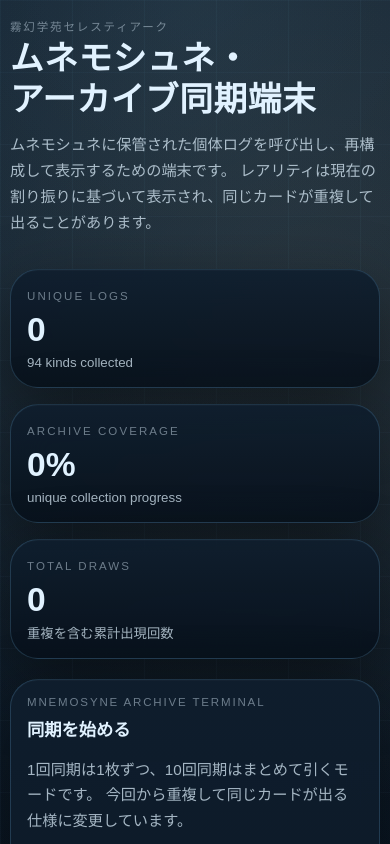
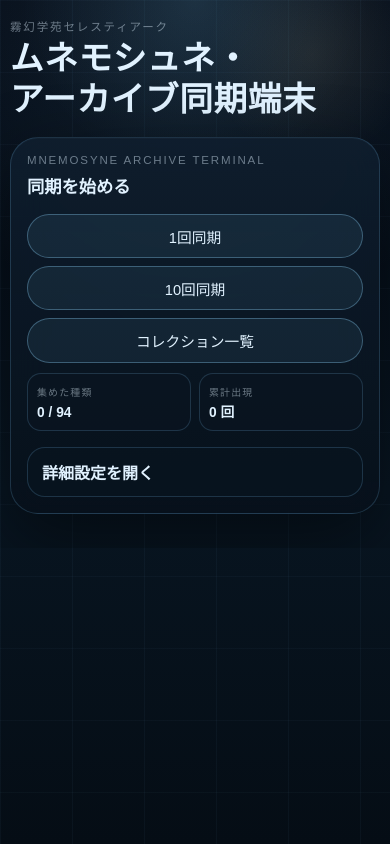
Before and after one commit to rya89128-collab/celestiark-terminal, a React (Vite) app: page / in a window 390 px wide. Shown: the top 844 px of the page. Built offline with nearby package versions, Linux system fonts and the light colour scheme.

Commit message:
Polish mobile result flow

```diff
--- a/src/components/card/CardDetailModal.tsx
+++ b/src/components/card/CardDetailModal.tsx
@@ -29,7 +29,7 @@ export function CardDetailModal({ card, drawCount = 0, onClose }: CardDetailModa
           </button>
         </header>
         <div className="modal-panel__content">
-          <PersonaCard card={card} />
+          <PersonaCard card={card} variant="detail" />
           <div className="modal-panel__notes">
             <div className="terminal-detail">
               <span>ARCHIVE ID</span>
--- a/src/components/gacha/GachaCore.tsx
+++ b/src/components/gacha/GachaCore.tsx
@@ -150,10 +150,17 @@ export function GachaCore({
   const lastSummary = lastResultCards.length > 0
     ? `${lastResultCards.length}件の結果を保存中`
     : 'まだ同期していません';
+  const showMobileFollowupActions = Boolean(session && currentStep?.phase === 'complete');
 
   return (
     <section className="gacha-core">
-      <div className="terminal-panel terminal-panel--main">
+      <div
+        className={[
+          'terminal-panel',
+          'terminal-panel--main',
+          showMobileFollowupActions ? 'has-mobile-followup-actions' : '',
+        ].join(' ')}
+      >
         <header className="terminal-panel__header">
           <div>
             <p className="eyebrow">MNEMOSYNE ARCHIVE TERMINAL</p>
@@ -162,9 +169,19 @@ export function GachaCore({
         </header>
 
         <p className="control-copy">
-          1回同期は1枚ずつ、10回同期はまとめて引くモードです。
-          今回から重複して同じカードが出る仕様に変更しています。
+          1回同期は1件ずつの照合、10回同期は一括で複数ログを呼び出すモードです。
         </p>
+
+        <div className="mobile-sync-summary">
+          <article className="mobile-sync-summary__item">
+            <span>集めた種類</span>
+            <strong>{storage.syncedLogs.length} / {cards.length}</strong>
+          </article>
+          <article className="mobile-sync-summary__item">
+            <span>累計出現</span>
+            <strong>{totalDraws} 回</strong>
+          </article>
+        </div>
 
         <div className="control-guide">
           <article className="control-guide__stat">
@@ -204,25 +221,6 @@ export function GachaCore({
           </div>
         )}
 
-        <div className="terminal-actions terminal-actions--maintenance">
-          <button className="ghost-button" disabled={isRunning} onClick={resetRarity} type="button">
-            レアリティリセット
-          </button>
-          <button className="ghost-button" disabled={isRunning} onClick={resetEverything} type="button">
-            ガチャを初期化
-          </button>
-        </div>
-
-        <p className="action-note">
-          レアリティリセットは「どのカードが UR / SSR / SR になるか」を作り直します。
-          ガチャを初期化は出現履歴と回数を消して最初から遊び直します。
-        </p>
-        <p className="action-note">
-          映像演出が読み込めない場合は、自動で簡易演出に切り替わります。
-          現在の状態: {videoFallback ? '簡易演出' : '通常演出'}
-        </p>
-      </div>
-
         {session && currentStep && (
           <>
             <div
@@ -236,6 +234,20 @@ export function GachaCore({
                 phaseIndex={phaseIndex}
                 session={session}
               />
+
+              {currentStep.phase === 'complete' && (
+                <div className="terminal-actions terminal-actions--primary mobile-followup-actions">
+                  <button onClick={() => startSync(1, false)} type="button">
+                    1回同期
+                  </button>
+                  <button onClick={() => startSync(10, false)} type="button">
+                    10回同期
+                  </button>
+                  <button className="ghost-button" onClick={onOpenLogBoard} type="button">
+                    コレクション一覧
+                  </button>
+                </div>
+              )}
 
               {currentStep.phase === 'complete' && (
                 <SyncResultPanel
@@ -254,6 +266,46 @@ export function GachaCore({
             )}
           </>
         )}
+
+        <div className="terminal-actions terminal-actions--maintenance">
+          <button className="ghost-button" disabled={isRunning} onClick={resetRarity} type="button">
+            レアリティリセット
+          </button>
+          <button className="ghost-button" disabled={isRunning} onClick={resetEverything} type="button">
+            ガチャを初期化
+          </button>
+        </div>
+
+        <p className="action-note">
+          レアリティリセットは「どのカードが UR / SSR / SR になるか」を作り直します。
+          ガチャを初期化は出現履歴と回数を消して最初から遊び直します。
+        </p>
+        <p className="action-note">
+          映像演出が読み込めない場合は、自動で簡易演出に切り替わります。
+          現在の状態: {videoFallback ? '簡易演出' : '通常演出'}
+        </p>
+
+        <details className="mobile-utility-drawer">
+          <summary>詳細設定を開く</summary>
+          <div className="terminal-actions terminal-actions--maintenance">
+            <button className="ghost-button" disabled={isRunning} onClick={resetRarity} type="button">
+              レアリティリセット
+            </button>
+            <button className="ghost-button" disabled={isRunning} onClick={resetEverything} type="button">
+              ガチャを初期化
+            </button>
+          </div>
+          <p className="action-note">
+            レアリティリセットは「どのカードが UR / SSR / SR になるか」を作り直します。
+          </p>
+          <p className="action-note">
+            ガチャを初期化は出現履歴と回数を消して最初から遊び直します。
+          </p>
+          <p className="action-note">
+            現在の状態: {videoFallback ? '簡易演出' : '通常演出'}
+          </p>
+        </details>
+      </div>
     </section>
   );
 }
--- a/src/styles/app.css
+++ b/src/styles/app.css
@@ -126,6 +126,61 @@
   margin: 16px 0 0;
   color: var(--text-soft);
   line-height: 1.8;
+}
+
+.mobile-sync-summary,
+.mobile-utility-drawer,
+.mobile-followup-actions {
+  display: none;
+}
+
+.mobile-sync-summary {
+  gap: 10px;
+  margin-top: 16px;
+}
+
+.mobile-sync-summary__item {
+  border: 1px solid var(--line);
+  border-radius: var(--radius-md);
+  background: rgba(10, 21, 33, 0.72);
+  padding: 12px 14px;
+}
+
+.mobile-sync-summary__item span {
+  color: var(--text-faint);
+  font-size: 0.68rem;
+  letter-spacing: 0.16em;
+  text-transform: uppercase;
+}
+
+.mobile-sync-summary__item strong {
+  display: block;
+  margin-top: 0.45rem;
+  font-size: 0.98rem;
+  line-height: 1.45;
+}
+
+.mobile-utility-drawer {
+  margin-top: 16px;
+  border: 1px solid var(--line);
+  border-radius: var(--radius-md);
+  background: rgba(10, 21, 33, 0.58);
+  padding: 12px 14px;
+}
+
+.mobile-utility-drawer summary {
+  cursor: pointer;
+  color: var(--text);
+  font-weight: 700;
+  list-style: none;
+}
+
+.mobile-utility-drawer summary::-webkit-details-marker {
+  display: none;
+}
+
+.mobile-utility-drawer[open] summary {
+  margin-bottom: 12px;
 }
 
 .control-guide {
@@ -751,7 +806,7 @@
   position: relative;
   display: grid;
   place-items: center;
-  width: min(100%, 680px);
+  width: min(100%, 900px);
   perspective: 1400px;
 }
 
@@ -782,7 +837,7 @@
 
 .persona-card-frame {
   position: relative;
-  width: min(100%, 760px);
+  width: min(100%, 900px);
   aspect-ratio: 4 / 3;
   border: 4px solid color-mix(in srgb, var(--card-accent) 72%, transparent);
   border-radius: 24px;
@@ -794,6 +849,10 @@
     inset 0 0 0 1px rgba(255, 255, 255, 0.03),
     inset 0 0 34px rgba(255, 255, 255, 0.04),
     0 0 40px var(--card-glow);
+}
+
+.card-reveal-3d .persona-card-frame {
+  aspect-ratio: auto;
 }
 
 .persona-card-frame.rarity-n {
@@ -922,6 +981,10 @@
   padding: 0;
 }
 
+.persona-card.is-reveal {
+  gap: 10px;
+}
+
 .persona-card__media {
   position: relative;
   overflow: hidden;
@@ -932,12 +995,30 @@
     radial-gradient(circle, var(--card-glow), transparent 62%);
 }
 
+.persona-card.is-reveal .persona-card__media {
+  display: block;
+  border-radius: 18px;
+  aspect-ratio: auto;
+  max-height: none;
+  overflow: visible;
+}
+
 .persona-card__image {
+  box-sizing: border-box;
   width: 100%;
   height: 100%;
   object-fit: contain;
   object-position: center;
   padding: 12px;
+}
+
+.persona-card.is-reveal .persona-card__image {
+  display: block;
+  width: 100%;
+  height: auto;
+  max-width: none;
+  max-height: none;
+  padding: 8px;
 }
 
 .persona-card__rarity-tag {
@@ -962,6 +1043,12 @@
   padding: 0 6px 6px;
 }
 
+.persona-card.is-reveal .persona-card__body {
+  grid-template-rows: auto;
+  gap: 8px;
+  padding: 0 4px 2px;
+}
+
 .persona-card__header {
   display: flex;
   gap: 12px;
@@ -974,10 +1061,20 @@
   line-height: 1.22;
 }
 
+.persona-card.is-reveal .persona-card__header h3 {
+  font-size: clamp(1.46rem, 2.6vw, 2.1rem);
+  line-height: 1.1;
+}
+
 .persona-card__creator {
   margin: 0.45rem 0 0;
   color: var(--text-soft);
   font-size: 0.88rem;
+}
+
+.persona-card.is-reveal .persona-card__creator {
+  margin-top: 0.3rem;
+  font-size: 0.96rem;
 }
 
 .persona-card__student-id {
@@ -985,6 +1082,10 @@
   color: var(--text-faint);
   font-size: 0.74rem;
   letter-spacing: 0.18em;
+}
+
+.persona-card.is-reveal .persona-card__student-id {
+  font-size: 0.78rem;
 }
 
 .persona-card__pill {
@@ -994,6 +1095,11 @@
   border: 1px solid color-mix(in srgb, var(--rarity-accent) 36%, transparent);
   padding: 0.4rem 0.7rem;
   font-size: 0.78rem;
+}
+
+.persona-card.is-reveal .persona-card__pill {
+  padding: 0.56rem 0.88rem;
+  font-size: 0.86rem;
 }
 
 .rarity-badge {
@@ -2124,6 +2230,16 @@
     margin-bottom: 20px;
   }
 
+  .terminal-hero__stats,
+  .terminal-hero__lead,
+  .terminal-side-column,
+  .control-copy,
+  .control-guide,
+  .terminal-actions--maintenance,
+  .terminal-panel--main > .action-note {
+    display: none;
+  }
+
   .terminal-hero__copy h1 {
     gap: 0.14em;
     font-size: clamp(1.7rem, 8vw, 2.55rem);
@@ -2137,11 +2253,6 @@
   .terminal-hero__lead {
     font-size: 0.95rem;
     line-height: 1.7;
-  }
-
-  .terminal-hero__stats,
-  .terminal-side-column {
-    grid-template-columns: 1fr;
   }
 
   .terminal-actions,
@@ -2149,6 +2260,37 @@
   .terminal-metrics,
   .control-guide {
     grid-template-columns: 1fr;
+  }
+
+  .mobile-sync-summary,
+  .mobile-utility-drawer {
+    display: grid;
+  }
+
+  .mobile-followup-actions {
+    display: grid;
+  }
+
+  .mobile-sync-summary {
+    grid-template-columns: repeat(2, minmax(0, 1fr));
+    gap: 8px;
+    margin-top: 10px;
+  }
+
+  .mobile-sync-summary__item {
+    padding: 9px 10px;
+    border-radius: 14px;
+  }
+
+  .mobile-sync-summary__item span {
+    font-size: 0.62rem;
+    letter-spacing: 0.12em;
+  }
+
+  .mobile-sync-summary__item strong {
+    margin-top: 0.3rem;
+    font-size: 0.92rem;
+    line-height: 1.25;
   }
 
   .gacha-sequence__frame,
@@ -2162,6 +2304,37 @@
   .terminal-panel,
   .terminal-stat-card {
     padding: 16px;
+  }
+
+  .terminal-panel--main {
+    display: grid;
+    gap: 0;
+  }
+
+  .terminal-panel--main > .result-capture {
+    order: 2;
+    margin-top: 12px;
+    margin-bottom: 12px;
+  }
+
+  .terminal-panel--main > .terminal-actions--primary {
+    order: 3;
+  }
+
+  .terminal-panel--main > .terminal-actions--secondary {
+    order: 4;
+  }
+
+  .terminal-panel--main > .mobile-sync-summary {
+    order: 5;
+  }
+
+  .terminal-panel--main > .mobile-utility-drawer {
+    order: 6;
+  }
+
+  .terminal-panel--main.has-mobile-followup-actions > .terminal-actions--primary:not(.mobile-followup-actions) {
+    display: none;
   }
 
   .terminal-panel__header,
@@ -2202,6 +2375,10 @@
     font-size: 0.95rem;
   }
 
+  .terminal-panel__header {
+    margin-bottom: 8px;
+  }
+
   .control-guide__stat strong,
   .rarity-rate-row__details strong {
     font-size: 1rem;
@@ -2209,8 +2386,27 @@
 
   .terminal-actions button,
   .ghost-button {
-    min-height: 50px;
-    padding-inline: 1rem;
+    min-height: 44px;
+    padding: 0.72rem 0.95rem;
+    font-size: 0.96rem;
+  }
+
+  .terminal-actions {
+    gap: 8px;
+    margin-top: 8px;
+  }
+
+  .result-capture {
+    gap: 10px;
+  }
+
+  .mobile-followup-actions {
+    order: 2;
+    margin-top: 0;
+  }
+
+  .result-capture > .sync-result-panel {
+    order: 3;
   }
 
   .gacha-sequence {
@@ -2335,17 +2531,21 @@
   .sync-result-panel__stats span {
     flex: 1 1 120px;
     text-align: center;
+    padding: 0.34rem 0.5rem;
+    font-size: 0.66rem;
   }
 
   .sync-result-panel__grid {
     grid-template-columns: repeat(2, minmax(0, 1fr));
-    gap: 10px;
+    gap: 8px;
+    margin-top: 10px;
   }
 
   .result-chip,
   .last-result-chip {
     border-radius: 18px;
-    padding: 14px 14px 16px;
+    padding: 10px 10px 12px;
+    gap: 0.42rem;
   }
 
   .result-chip strong,
@@ -2354,6 +2554,12 @@
     font-size: 1rem;
   }
 
+  .result-chip small,
+  .last-result-chip small {
+    font-size: 0.74rem;
+    line-height: 1.4;
+  }
+
   .sync-log-board {
     grid-template-columns: repeat(2, minmax(0, 1fr));
     gap: 10px;
@@ -2389,6 +2595,24 @@
   .sync-result-panel__header-actions {
     width: 100%;
     justify-items: stretch;
+  }
+
+  .sync-result-panel {
+    padding: 12px;
+  }
+
+  .sync-result-panel__header {
+    gap: 10px;
+  }
+
+  .sync-result-panel__header h3 {
+    font-size: 0.95rem;
+    line-height: 1.35;
+  }
+
+  .sync-result-panel__header .eyebrow {
+    font-size: 0.62rem;
+    letter-spacing: 0.16em;
   }
 
   .full-sync-celebration__panel {
@@ -2455,6 +2679,13 @@
     font-size: 1.08rem;
   }
 
+  .terminal-actions button,
+  .ghost-button {
+    min-height: 40px;
+    padding: 0.66rem 0.88rem;
+    font-size: 0.92rem;
+  }
+
   .gacha-sequence,
   .gacha-sequence__frame {
     min-height: 440px;
@@ -2481,6 +2712,18 @@
     letter-spacing: 0.18em;
   }
 
+  .mobile-sync-summary {
+    grid-template-columns: 1fr 1fr;
+  }
+
+  .mobile-sync-summary__item {
+    padding: 8px 9px;
+  }
+
+  .mobile-sync-summary__item strong {
+    font-size: 0.86rem;
+  }
+
   .sync-result-panel__grid,
   .sync-log-board {
     grid-template-columns: 1fr;
```
Also changed, not shown: src/components/card/PersonaCard.tsx (+24 -7 lines). Lines whose indentation alone changed are shown as unchanged.
